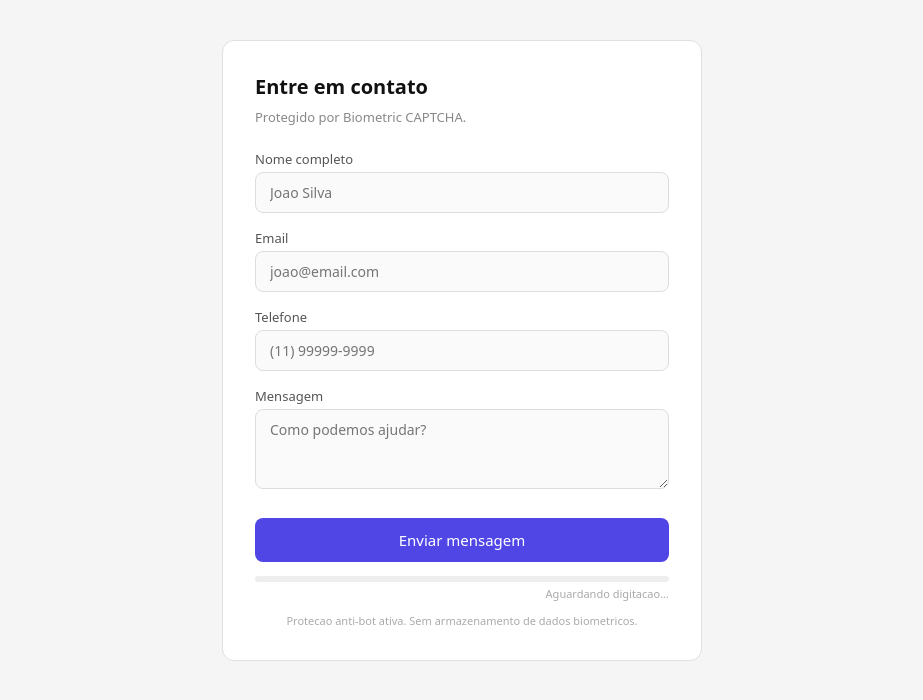
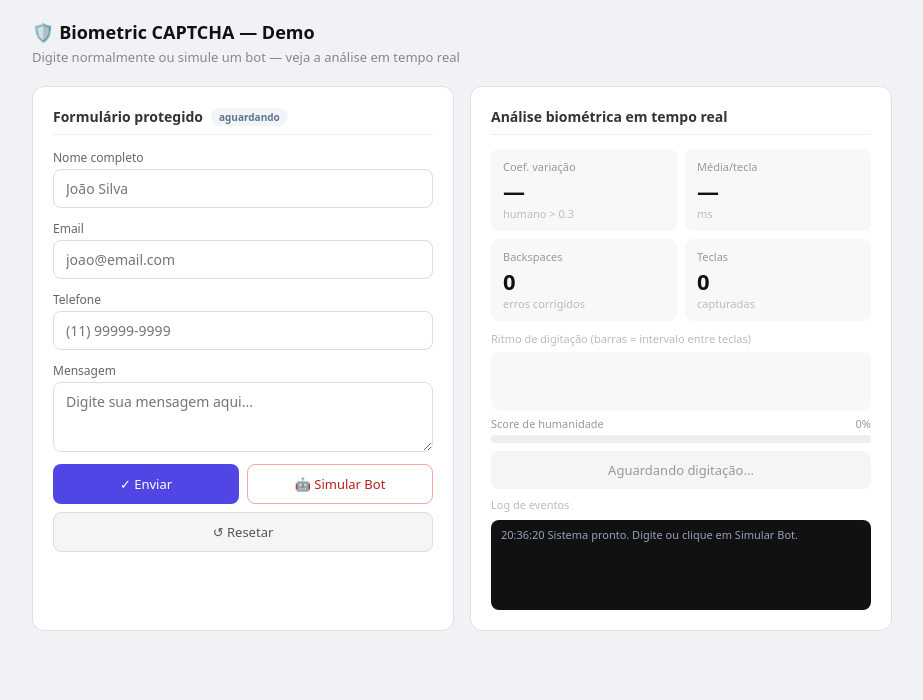
Before and after one commit to effectweb-ernandes/biometric-captcha, a plain HTML site: page frontend/index.html in a window 1280 px wide. Shown: the whole page, without its empty margins (178-1101 px from the left). Drawn offline with Linux system fonts and the light colour scheme.

Commit message:
Update index.html

```diff
--- a/frontend/index.html
+++ b/frontend/index.html
@@ -3,102 +3,199 @@
 <head>
 <meta charset="UTF-8">
 <meta name="viewport" content="width=device-width, initial-scale=1.0">
-  <title>Biometric CAPTCHA - Demo</title>
+<title>Biometric CAPTCHA — Demo</title>
 <style>
-    * { box-sizing: border-box; margin: 0; padding: 0; font-family: system-ui, sans-serif; }
-    body { background: #f5f5f5; display: flex; justify-content: center; padding: 40px 16px; }
-    .card { background: #fff; border-radius: 12px; border: 1px solid #e0e0e0; padding: 32px; width: 100%; max-width: 480px; }
-    h1 { font-size: 20px; font-weight: 600; margin-bottom: 8px; color: #111; }
-    .subtitle { font-size: 13px; color: #888; margin-bottom: 24px; }
-    .field { margin-bottom: 16px; }
-    label { display: block; font-size: 13px; color: #555; margin-bottom: 4px; }
-    input, textarea { width: 100%; padding: 10px 14px; font-size: 14px; border: 1px solid #ddd; border-radius: 8px; outline: none; transition: border-color .2s; background: #fafafa; }
-    input:focus, textarea:focus { border-color: #4f46e5; background: #fff; }
-    textarea { resize: vertical; min-height: 80px; }
-    button[type=submit] { width: 100%; padding: 12px; font-size: 15px; font-weight: 500; background: #4f46e5; color: #fff; border: none; border-radius: 8px; cursor: pointer; margin-top: 8px; }
-    button[type=submit]:hover { background: #4338ca; }
-    button[type=submit]:disabled { background: #a5a5a5; cursor: not-allowed; }
-    .status { margin-top: 14px; padding: 10px 14px; border-radius: 8px; font-size: 13px; display: none; }
-    .status.success { background: #f0fdf4; color: #166534; }
-    .status.error { background: #fef2f2; color: #991b1b; }
-    .status.warning { background: #fffbeb; color: #92400e; }
-    .note { font-size: 11px; color: #aaa; margin-top: 12px; text-align: center; }
-    .score-bar-wrap { height: 6px; background: #eee; border-radius: 3px; margin-top: 14px; overflow: hidden; }
-    .score-bar { height: 100%; border-radius: 3px; width: 0%; transition: width .4s, background .4s; }
-    .score-label { font-size: 11px; color: #aaa; margin-top: 4px; text-align: right; }
+*{box-sizing:border-box;margin:0;padding:0;font-family:system-ui,sans-serif}
+body{background:#f0f2f5;padding:20px 16px;min-height:100vh}
+h1{font-size:18px;font-weight:600;color:#111;margin-bottom:4px}
+.sub{font-size:13px;color:#888;margin-bottom:20px}
+.layout{display:grid;grid-template-columns:1fr 1fr;gap:16px;max-width:860px;margin:0 auto}
+@media(max-width:620px){.layout{grid-template-columns:1fr}}
+.card{background:#fff;border-radius:12px;border:1px solid #e0e0e0;padding:20px}
+.card h2{font-size:14px;font-weight:600;color:#333;margin-bottom:14px;padding-bottom:8px;border-bottom:1px solid #eee;display:flex;align-items:center;gap:8px}
+.field{margin-bottom:12px}
+label{display:block;font-size:12px;color:#666;margin-bottom:3px}
+input[type=text],input[type=email],textarea{
+  width:100%;padding:9px 12px;font-size:14px;
+  border:1.5px solid #ddd;border-radius:8px;
+  outline:none;background:#fff;color:#111;
+  transition:border-color .15s;display:block;}
+input[type=text]:focus,input[type=email]:focus,textarea:focus{border-color:#4f46e5;box-shadow:0 0 0 3px rgba(79,70,229,.08)}
+textarea{min-height:70px;resize:vertical}
+.btns{display:grid;grid-template-columns:1fr 1fr;gap:8px;margin-top:12px}
+.btn{padding:10px;font-size:13px;font-weight:500;border:none;border-radius:8px;cursor:pointer;transition:opacity .15s}
+.btn:hover{opacity:.85}
+.btn-enviar{background:#4f46e5;color:#fff}
+.btn-bot{background:#fff;color:#b91c1c;border:1.5px solid #fca5a5}
+.btn-reset{background:#f5f5f5;color:#555;border:1px solid #ddd;grid-column:span 2}
+.status{padding:10px 12px;border-radius:8px;font-size:13px;margin-top:10px;display:none;font-weight:500}
+.ok{background:#f0fdf4;color:#166534;border:1px solid #bbf7d0}
+.warn{background:#fffbeb;color:#92400e;border:1px solid #fde68a}
+.err{background:#fef2f2;color:#991b1b;border:1px solid #fecaca}
+.mgrid{display:grid;grid-template-columns:1fr 1fr;gap:8px;margin-bottom:10px}
+.mc{background:#f8f8f8;border-radius:8px;padding:10px 12px}
+.ml{font-size:11px;color:#999;margin-bottom:2px}
+.mv{font-size:22px;font-weight:700;color:#111}
+.ms{font-size:11px;color:#bbb}
+.bar-bg{height:8px;background:#eee;border-radius:4px;overflow:hidden;margin:4px 0}
+.bar{height:100%;border-radius:4px;width:0%;transition:width .35s,background .35s}
+.slabel{display:flex;justify-content:space-between;font-size:11px;color:#999;margin-bottom:2px}
+.verdict{text-align:center;padding:10px;border-radius:8px;font-size:13px;font-weight:500;margin-top:8px;background:#f5f5f5;color:#999}
+.tl{height:58px;background:#f8f8f8;border-radius:8px;display:flex;align-items:flex-end;padding:4px 6px;gap:2px;overflow:hidden;margin:6px 0}
+.tb{border-radius:2px 2px 0 0;min-width:5px}
+.logbox{height:90px;overflow-y:auto;background:#111;border-radius:8px;padding:7px 10px;font-family:monospace;font-size:11px;margin-top:8px;color:#94a3b8}
+.lh{color:#4ade80}.lb{color:#f87171}.li{color:#94a3b8}
+.badge{font-size:10px;padding:2px 8px;border-radius:20px;font-weight:600}
+.bh{background:#dcfce7;color:#15803d}
+.bb{background:#fee2e2;color:#dc2626}
+.bi{background:#f1f5f9;color:#64748b}
 </style>
 </head>
 <body>
+<div style="max-width:860px;margin:0 auto 16px">
+  <h1>&#x1F6E1;&#xFE0F; Biometric CAPTCHA — Demo</h1>
+  <p class="sub">Digite normalmente ou simule um bot — veja a análise em tempo real</p>
+</div>
+<div class="layout">
   <div class="card">
-  <h1>Entre em contato</h1>
-  <p class="subtitle">Protegido por Biometric CAPTCHA.</p>
-  <form id="contact-form" novalidate>
-    <div class="field">
-      <label for="name">Nome completo</label>
-      <input type="text" id="name" name="name" placeholder="Joao Silva" autocomplete="name">
+    <h2>Formulário protegido <span id="badge" class="badge bi">aguardando</span></h2>
+    <div class="field"><label>Nome completo</label><input type="text" id="fn" placeholder="João Silva" autocomplete="off" spellcheck="false"></div>
+    <div class="field"><label>Email</label><input type="email" id="fe" placeholder="joao@email.com" autocomplete="off" spellcheck="false"></div>
+    <div class="field"><label>Telefone</label><input type="text" id="ft" placeholder="(11) 99999-9999" autocomplete="off" spellcheck="false"></div>
+    <div class="field"><label>Mensagem</label><textarea id="fm" placeholder="Digite sua mensagem aqui..." spellcheck="false"></textarea></div>
+    <div class="btns">
+      <button class="btn btn-enviar" onclick="enviar()">&#x2713; Enviar</button>
+      <button class="btn btn-bot" onclick="runBot()">&#x1F916; Simular Bot</button>
+      <button class="btn btn-reset" onclick="reset()">&#x21BA; Resetar</button>
     </div>
-    <div class="field">
-      <label for="email">Email</label>
-      <input type="email" id="email" name="email" placeholder="joao@email.com" autocomplete="email">
+    <div class="status" id="st"></div>
   </div>
-    <div class="field">
-      <label for="phone">Telefone</label>
-      <input type="tel" id="phone" name="phone" placeholder="(11) 99999-9999" autocomplete="tel">
+  <div class="card">
+    <h2>Análise biométrica em tempo real</h2>
+    <div class="mgrid">
+      <div class="mc"><div class="ml">Coef. variação</div><div class="mv" id="mcv">—</div><div class="ms">humano &gt; 0.3</div></div>
+      <div class="mc"><div class="ml">Média/tecla</div><div class="mv" id="mavg">—</div><div class="ms">ms</div></div>
+      <div class="mc"><div class="ml">Backspaces</div><div class="mv" id="mbp">0</div><div class="ms">erros corrigidos</div></div>
+      <div class="mc"><div class="ml">Teclas</div><div class="mv" id="mkeys">0</div><div class="ms">capturadas</div></div>
     </div>
-    <div class="field">
-      <label for="message">Mensagem</label>
-      <textarea id="message" name="message" placeholder="Como podemos ajudar?"></textarea>
+    <div style="font-size:11px;color:#bbb;margin-bottom:3px">Ritmo de digitação (barras = intervalo entre teclas)</div>
+    <div class="tl" id="tl"></div>
+    <div class="slabel"><span>Score de humanidade</span><span id="spct">0%</span></div>
+    <div class="bar-bg"><div class="bar" id="sbar"></div></div>
+    <div class="verdict" id="verd">Aguardando digitação...</div>
+    <div style="font-size:11px;color:#bbb;margin:8px 0 3px">Log de eventos</div>
+    <div class="logbox" id="log"></div>
   </div>
-    <input type="hidden" id="captcha-token" name="captcha_token">
-    <button type="submit" id="submit-btn">Enviar mensagem</button>
-    <div class="score-bar-wrap"><div class="score-bar" id="score-bar"></div></div>
-    <p class="score-label" id="score-label">Aguardando digitacao...</p>
-    <div class="status" id="status"></div>
-    <p class="note">Protecao anti-bot ativa. Sem armazenamento de dados biometricos.</p>
-  </form>
 </div>
-<script src="biometric-collector.js"></script>
 <script>
-  const captcha = new BiometricCollector('#contact-form', { apiEndpoint: '/api/captcha/analyze' });
-  captcha.init();
-
-  document.querySelectorAll('input, textarea').forEach(el => {
-    el.addEventListener('keydown', () => {
-      setTimeout(() => {
-        const score = captcha.computeLocalScore();
-        const bar = document.getElementById('score-bar');
-        const label = document.getElementById('score-label');
-        bar.style.width = score + '%';
-        bar.style.background = score >= 65 ? '#16a34a' : score >= 35 ? '#d97706' : '#dc2626';
-        label.textContent = 'Score de humanidade: ' + score + '%';
-      }, 50);
+var iv=[],lk=0,bp=0,keys=0,fj=[],lb2=0,tbars=[],botOn=false,human=true;
+function std(a){if(a.length<2)return 0;var m=mn(a);return Math.sqrt(a.map(function(x){return(x-m)*(x-m);}).reduce(function(a,b){return a+b;},0)/a.length);}
+function mn(a){return a.length?a.reduce(function(a,b){return a+b;},0)/a.length:0;}
+function slp(ms){return new Promise(function(r){setTimeout(r,ms);});}
+function addBar(ms,bot){
+  var tl=document.getElementById('tl');
+  var h=Math.max(3,Math.min(ms,700)/700*50);
+  var bar=document.createElement('div');bar.className='tb';
+  bar.style.height=h+'px';
+  bar.style.background=bot?'#f87171':(ms<150?'#f87171':ms<400?'#60a5fa':'#4ade80');
+  bar.style.flexShrink='0';
+  tl.appendChild(bar);tbars.push(bar);
+  if(tbars.length>55){var old=tbars.shift();if(old.parentNode)old.parentNode.removeChild(old);}
+}
+function addLog(msg,cls){
+  var el=document.getElementById('log');
+  var d=document.createElement('div');d.className=cls||'li';
+  var t=new Date();
+  d.textContent=t.getHours()+':'+String(t.getMinutes()).padStart(2,'0')+':'+String(t.getSeconds()).padStart(2,'0')+' '+msg;
+  el.appendChild(d);el.scrollTop=el.scrollHeight;
+}
+function score(){
+  if(iv.length<4)return 0;
+  var cv=mn(iv)>0?std(iv)/mn(iv):0;var avg=mn(iv);var s=0;
+  if(cv>0.5)s+=35;else if(cv>0.3)s+=25;else if(cv>0.1)s+=12;
+  if(avg>150)s+=20;else if(avg>80)s+=14;else if(avg>40)s+=6;
+  if(bp>=3)s+=20;else if(bp>=1)s+=12;
+  if(fj.length>=1){var jv=std(fj);if(jv>300)s+=20;else if(jv>100)s+=12;else s+=2;}
+  return Math.min(s,100);
+}
+function ui(){
+  var cv=mn(iv)>0?std(iv)/mn(iv):0;var avg=mn(iv);
+  document.getElementById('mcv').textContent=iv.length>1?cv.toFixed(2):'—';
+  document.getElementById('mavg').textContent=iv.length>1?Math.round(avg)+'ms':'—';
+  document.getElementById('mbp').textContent=bp;
+  document.getElementById('mkeys').textContent=keys;
+  var sc=score();
+  document.getElementById('spct').textContent=sc+'%';
+  var bar=document.getElementById('sbar');
+  bar.style.width=sc+'%';
+  bar.style.background=sc>=65?'#16a34a':sc>=35?'#d97706':'#dc2626';
+  var v=document.getElementById('verd');
+  if(iv.length<4){v.style.cssText='background:#f5f5f5;color:#999';v.textContent='Aguardando mais dados...';}
+  else if(sc>=65){v.style.cssText='background:#f0fdf4;color:#166534';v.textContent='✓ Humano — padrão orgânico detectado';}
+  else if(sc>=35){v.style.cssText='background:#fffbeb;color:#92400e';v.textContent='⚠ Suspeito — padrão ambíguo';}
+  else{v.style.cssText='background:#fef2f2;color:#991b1b';v.textContent='✕ BOT DETECTADO — timing uniforme demais';}
+}
+['fn','fe','ft','fm'].forEach(function(id,idx){
+  var el=document.getElementById(id);
+  el.addEventListener('focus',function(){
+    var now=performance.now();
+    if(lb2>0&&human){var j=now-lb2;fj.push(j);addLog('► Campo '+(idx+1)+' — jump: '+Math.round(j)+'ms','lh');}
+  });
+  el.addEventListener('blur',function(){if(human)lb2=performance.now();});
+  el.addEventListener('keydown',function(e){
+    if(!human)return;
+    keys++;var now=performance.now();
+    if(e.key==='Backspace'){bp++;addLog('⌫ Backspace #'+bp,'lh');}
+    if(lk>0){var d=now-lk;if(d<3000){iv.push(d);addBar(d,false);}}
+    lk=now;ui();
+    var b=document.getElementById('badge');b.className='badge bh';b.textContent='modo humano';
+    if(keys===1)addLog('Iniciou digitação','lh');
   });
 });
-
-  document.getElementById('contact-form').addEventListener('submit', async (e) => {
-    e.preventDefault();
-    const btn = document.getElementById('submit-btn');
-    btn.disabled = true; btn.textContent = 'Verificando...';
-    showStatus('', '');
-    try {
-      const token = await captcha.getToken();
-      if (!token) { showStatus('error', 'Falha na verificacao. Tente novamente.'); return; }
-      document.getElementById('captcha-token').value = token;
-      const payload = Object.fromEntries(new FormData(e.target).entries());
-      const res = await fetch('/api/contact', { method: 'POST', headers: { 'Content-Type': 'application/json' }, body: JSON.stringify(payload) });
-      if (res.status === 403) showStatus('error', 'Bot detectado. Acesso negado.');
-      else if (res.status === 202) showStatus('warning', 'Codigo de verificacao enviado para seu email.');
-      else if (res.ok) { showStatus('success', 'Mensagem enviada com sucesso!'); e.target.reset(); document.getElementById('score-bar').style.width='0%'; document.getElementById('score-label').textContent='Aguardando digitacao...'; }
-      else showStatus('error', 'Erro ao enviar. Tente novamente.');
-    } catch { showStatus('error', 'Erro de conexao.'); }
-    finally { btn.disabled = false; btn.textContent = 'Enviar mensagem'; }
-  });
-
-  function showStatus(type, msg) {
-    const el = document.getElementById('status');
-    el.className = 'status' + (type ? ' ' + type : '');
-    el.textContent = msg; el.style.display = msg ? 'block' : 'none';
+async function runBot(){
+  if(botOn)return;botOn=true;human=false;reset(false);
+  var b=document.getElementById('badge');b.className='badge bb';b.textContent='🤖 bot';
+  addLog('BOT iniciado — delay fixo 50ms/tecla','lb');
+  var data=[['fn','João da Silva Santos'],['fe','joao@bot.com'],['ft','11999999999'],['fm','Mensagem automática sem erros.']];
+  var D=50;
+  for(var i=0;i<data.length;i++){
+    var el=document.getElementById(data[i][0]);
+    var now=performance.now();if(lb2>0)fj.push(now-lb2);
+    await slp(D);
+    for(var j=0;j<data[i][1].length;j++){
+      keys++;var t=performance.now();
+      if(lk>0){var d=t-lk;iv.push(d);addBar(d,true);}
+      lk=t;el.value+=data[i][1][j];ui();await slp(D);
     }
+    lb2=performance.now();await slp(D);
+  }
+  addLog('BOT concluído — CV: '+(mn(iv)>0?std(iv)/mn(iv):0).toFixed(3)+' (bot≈0)','lb');
+  b.textContent='🤖 bot finalizado';botOn=false;
+}
+function enviar(){
+  var sc=score();var st=document.getElementById('st');st.style.display='block';
+  if(iv.length<4){st.className='status warn';st.textContent='⚠ Digite mais antes de enviar!';return;}
+  if(sc>=45){st.className='status ok';st.textContent='✅ PASS ('+sc+'%) — Comportamento humano confirmado. Formulário aceito!';}
+  else if(sc>=20){st.className='status warn';st.textContent='⚠ CHALLENGE ('+sc+'%) — Verificação adicional necessária.';}
+  else{st.className='status err';st.textContent='🚫 BLOCK ('+sc+'%) — BOT detectado! Formulário rejeitado.';}
+  addLog('ENVIO → '+(sc>=45?'PASS':sc>=20?'CHALLENGE':'BLOCK')+' (score:'+sc+'%)','li');
+}
+function reset(cf){
+  if(cf===undefined)cf=true;
+  iv=[];lk=0;bp=0;keys=0;fj=[];lb2=0;tbars=[];botOn=false;human=true;
+  document.getElementById('tl').innerHTML='';
+  document.getElementById('mcv').textContent='—';
+  document.getElementById('mavg').textContent='—';
+  document.getElementById('mbp').textContent='0';
+  document.getElementById('mkeys').textContent='0';
+  document.getElementById('spct').textContent='0%';
+  document.getElementById('sbar').style.width='0%';
+  var v=document.getElementById('verd');v.style.cssText='background:#f5f5f5;color:#999';v.textContent='Aguardando digitação...';
+  document.getElementById('st').style.display='none';
+  document.getElementById('log').innerHTML='';
+  var b=document.getElementById('badge');b.className='badge bi';b.textContent='aguardando';
+  if(cf){['fn','fe','ft','fm'].forEach(function(id){document.getElementById(id).value='';});}
+}
+addLog('Sistema pronto. Digite ou clique em Simular Bot.','li');
 </script>
-</body>
-</html>
+</body></html>
```
Lines whose indentation alone changed are shown as unchanged.
